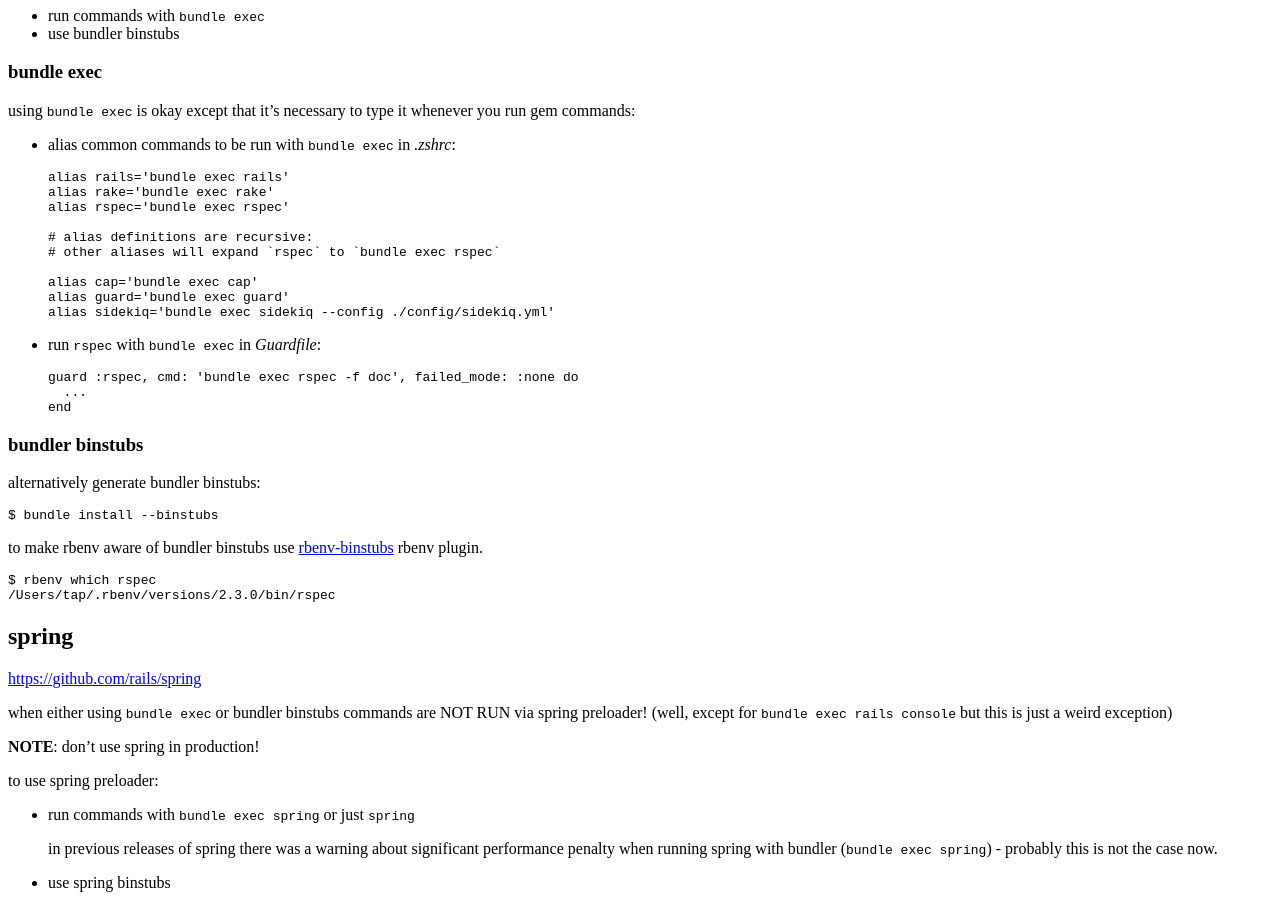
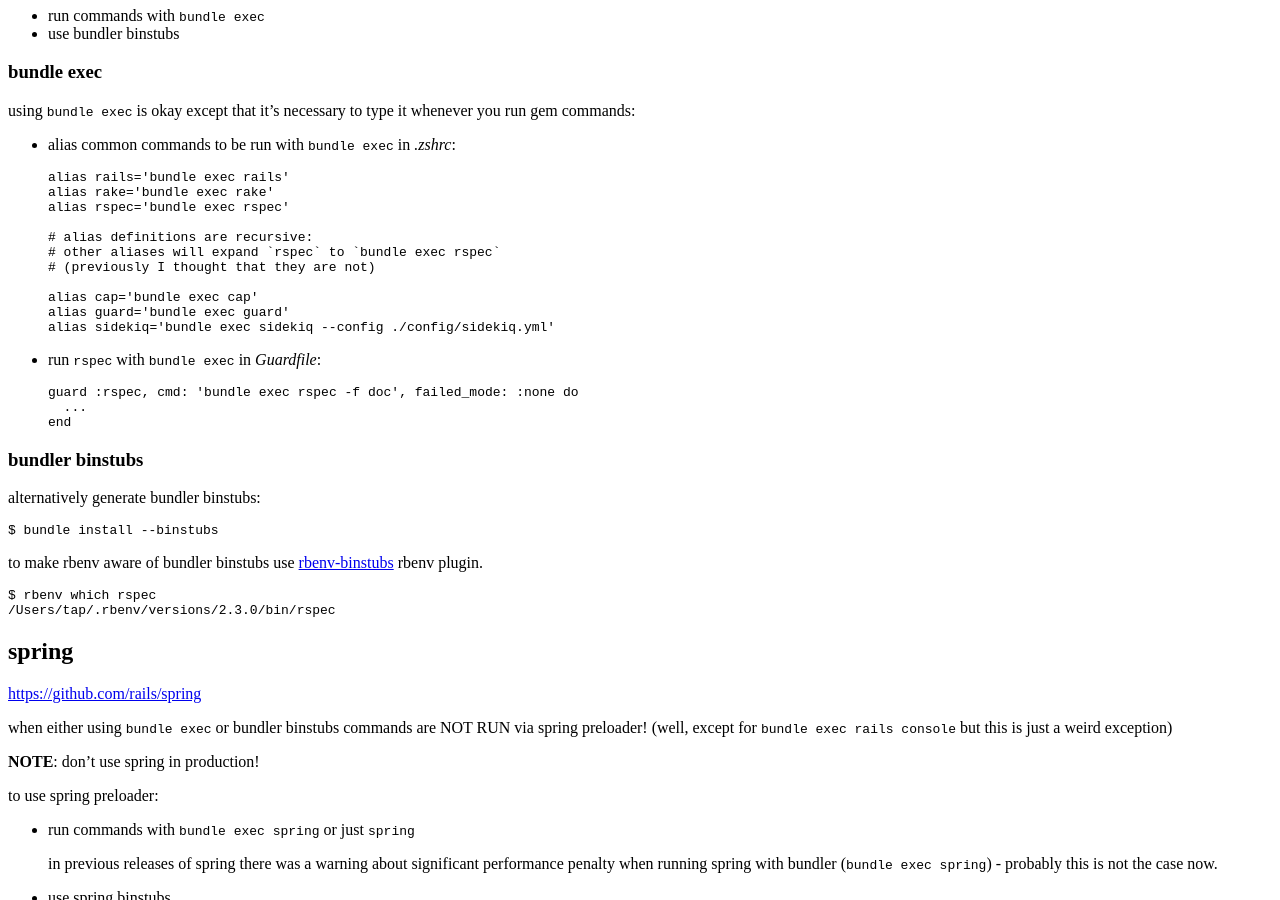
Before and after one commit to tap349/tap349.github.io, a Jekyll site: the page built from _posts/2016-03-31-bundler-and-spring.md, in a window 1280 px wide and 900 px high, scrolled down 680 px. Built offline with Jekyll 4.4.1, drawn with Linux system fonts in a browser that asks for light colours.

Commit message:
update 2017-05-26_13:33:40

```diff
--- a/_posts/2016-03-31-bundler-and-spring.md
+++ b/_posts/2016-03-31-bundler-and-spring.md
@@ -55,6 +55,7 @@
 
   # alias definitions are recursive:
   # other aliases will expand `rspec` to `bundle exec rspec`
+  # (previously I thought that they are not)
 
   alias cap='bundle exec cap'
   alias guard='bundle exec guard'
```
